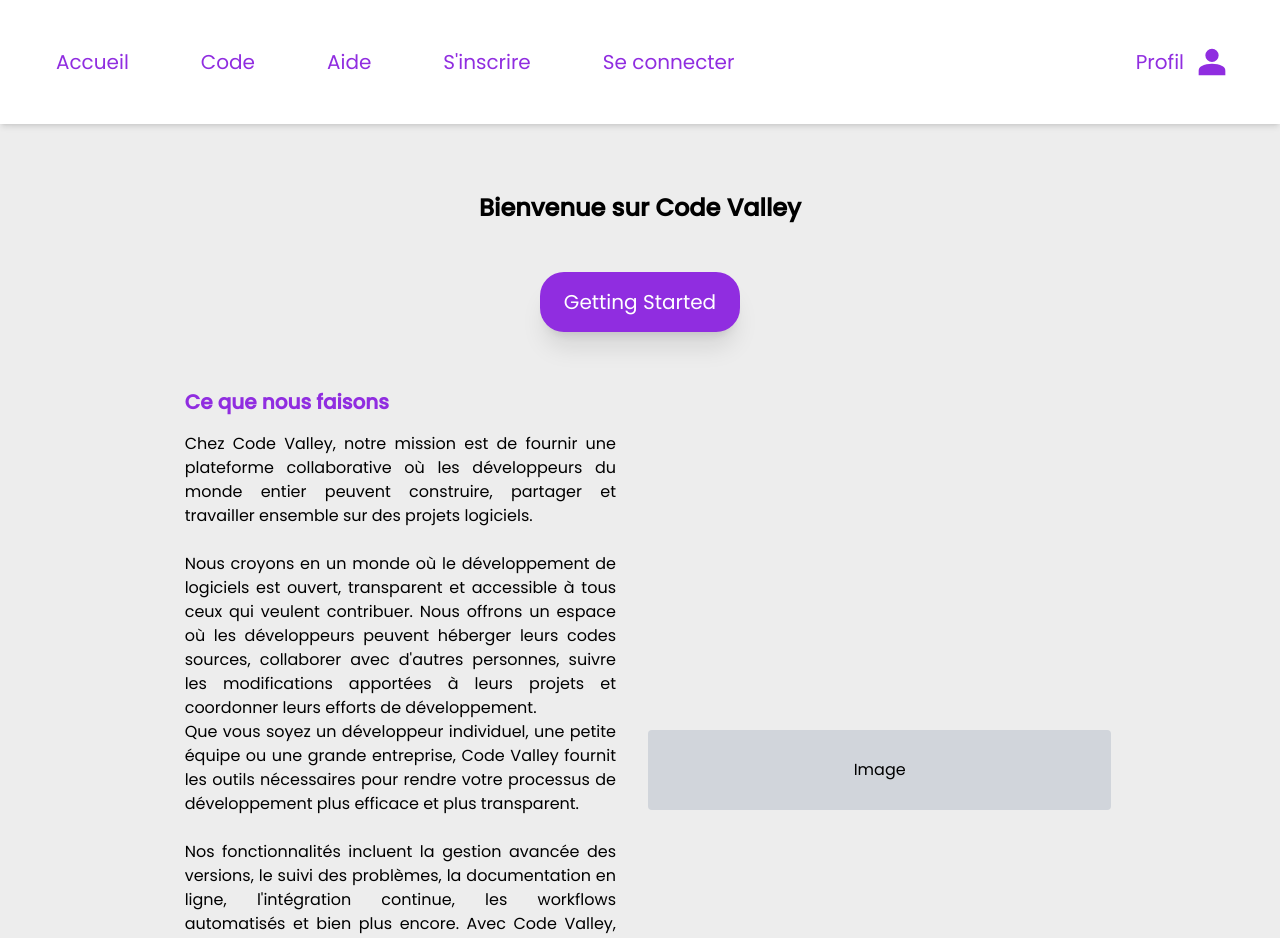
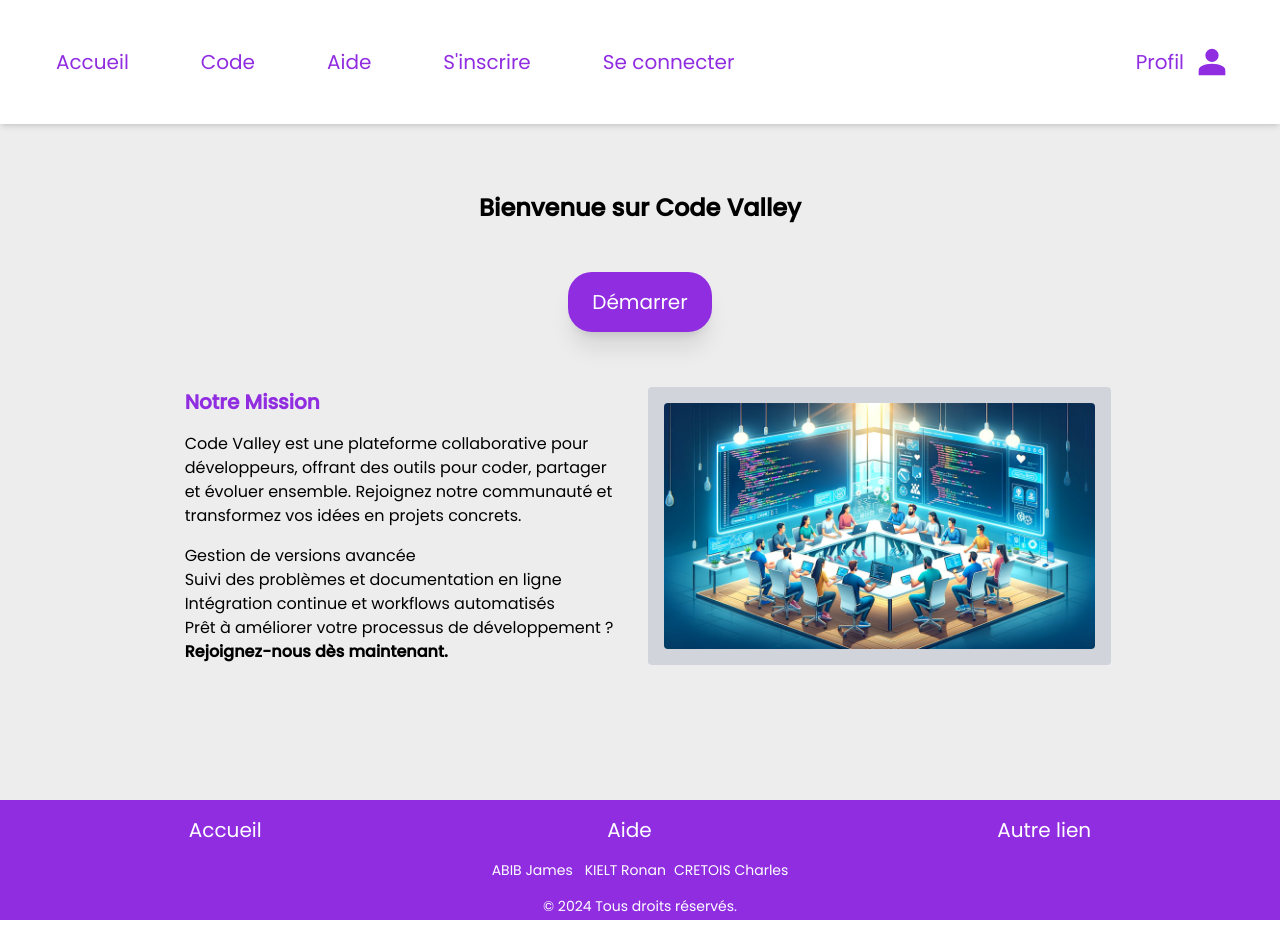
Before and after one commit to CodeValleyy/code-valley-front, a Vue app: page / in a window 1280 px wide. Shown: the top 938 px of the page. Built offline with nearby package versions, Linux system fonts and the light colour scheme.

Commit message:
fix: Update Footer and HomeView content
- Added dynamic current year display in Footer
- Updated links layout and author names alignment in Footer
- Changed site name variable to 'Code Valley' in HomeView
- Revised mission statement and features list in HomeView

```diff
--- a/src/components/Footer.vue
+++ b/src/components/Footer.vue
@@ -1,25 +1,28 @@
-<script setup lang="ts"></script>
+<script setup lang="ts">
+import { ref } from 'vue'
+
+const currentYear = ref(new Date().getFullYear())
+</script>
 
 <template>
   <div
-    class="w-full pt-8 pb-2 px-8 flex flex-col items-center justify-between shadow-lg bg-primary bottom-0 text-white text-xl"
+    class="w-full pt-4 pb-1 px-4 flex flex-col items-center justify-between shadow-lg bg-primary bottom-0 text-white text-xl"
   >
-    <div class="w-full flex mb-4">
-      <div class="flex flex-col mr-40">
-        <RouterLink to="/" class="mb-2 hover:underline">Accueil</RouterLink>
-        <RouterLink to="/help" class="mb-2 hover:underline">Aide</RouterLink>
-        <RouterLink to="/register" class="mb-2 hover:underline">S'inscrire</RouterLink>
-        <RouterLink to="/login" class="mb-2 hover:underline">Se connecter</RouterLink>
-        <div class="mb-2 hover:underline">Ceci est un lien pour une page du site</div>
+    <div class="flex justify-around w-full mb-4">
+      <RouterLink to="/" class="hover:underline">Accueil</RouterLink>
+      <RouterLink to="/help" class="hover:underline">Aide</RouterLink>
+      <div class="hover:underline">Autre lien</div>
+    </div>
+    <div class="flex items-center justify-center mb-4 text-sm space-x-2">
+      <div class="mr-1"><a href="https://github.com/jabibamman" target="_blank">ABIB James</a></div>
+      <div class="mr-1">
+        <a href="https://github.com/chikatetsu" target="_blank">KIELT Ronan</a>
       </div>
-      <div class="flex flex-col mr-40">
-        <div class="mb-2 hover:underline">Ceci est un lien pour une page du site</div>
+      <div class="mr-1">
+        <a href="https://github.com/carlito0605" target="_blank">CRETOIS Charles</a>
       </div>
     </div>
-    <div class="flex items-center">
-      <div class="mr-2 text-sm">ABIB James;</div>
-      <div class="mr-2 text-sm">KIELT Ronan;</div>
-      <div class="mr-2 text-sm">CRETOIS Charles;</div>
-    </div>
+    <!-- Copyright -->
+    <div class="text-sm">© {{ currentYear }} Tous droits réservés.</div>
   </div>
 </template>
--- a/src/views/HomeView.vue
+++ b/src/views/HomeView.vue
@@ -5,6 +5,7 @@ import Button from '@/components/Button.vue'
 import { useRouter } from 'vue-router'
 
 const name = 'Code Valley'
+
 const router = useRouter()
 const sendTo = (location: string) => {
   router.push(location)
@@ -15,41 +16,39 @@ const sendTo = (location: string) => {
   <Header />
   <div class="min-h-screen h-full flex flex-col justify-between">
     <div class="w-full h-full pt-40 p-4 flex flex-col items-center">
-      <div class="mb-4 text-2xl p-8 font-semibold">Bienvenue sur {{ name }}</div>
-      <Button label="Getting Started" size="xl" @click="sendTo('/code')"></Button>
-      <div class="mt-6 flex justify-center p-4 w-11/12 items-center">
+      <h1 class="mb-4 text-2xl p-8 font-semibold">Bienvenue sur {{ name }}</h1>
+      <Button label="Démarrer" size="xl" @click="sendTo('/code')"></Button>
+      <section class="mt-6 flex justify-center p-4 w-11/12 items-center">
         <div class="w-5/12 p-4">
-          <div class="font-bold text-primary mr-4 text-xl mb-4">Ce que nous faisons</div>
-          <div class="text-justify">
-            Chez {{ name }}, notre mission est de fournir une plateforme collaborative où les
-            développeurs du monde entier peuvent construire, partager et travailler ensemble sur des
-            projets logiciels. <br /><br />
-            Nous croyons en un monde où le développement de logiciels est ouvert, transparent et
-            accessible à tous ceux qui veulent contribuer. Nous offrons un espace où les
-            développeurs peuvent héberger leurs codes sources, collaborer avec d'autres personnes,
-            suivre les modifications apportées à leurs projets et coordonner leurs efforts de
-            développement. <br />
-            Que vous soyez un développeur individuel, une petite équipe ou une grande entreprise,
-            {{ name }} fournit les outils nécessaires pour rendre votre processus de développement
-            plus efficace et plus transparent. <br /><br />
-            Nos fonctionnalités incluent la gestion avancée des versions, le suivi des problèmes, la
-            documentation en ligne, l'intégration continue, les workflows automatisés et bien plus
-            encore. Avec {{ name }}, vous pouvez créer des logiciels de meilleure qualité plus
-            rapidement et plus facilement, tout en favorisant la collaboration et l'innovation.
-            <br />
-            Que vous soyez un débutant ou un expert en développement, {{ name }} est là pour vous
-            aider à réussir dans vos projets logiciels. Rejoignez notre communauté mondiale de
-            millions de développeurs et découvrez ce que vous pouvez accomplir ensemble sur
-            {{ name }}.
-          </div>
+          <h2 class="font-bold text-primary mr-4 text-xl mb-4">Notre Mission</h2>
+          <p>
+            {{ name }} est une plateforme collaborative pour développeurs, offrant des outils pour
+            coder, partager et évoluer ensemble. Rejoignez notre communauté et transformez vos idées
+            en projets concrets.
+          </p>
+          <ul class="mt-4">
+            <li>Gestion de versions avancée</li>
+            <li>Suivi des problèmes et documentation en ligne</li>
+            <li>Intégration continue et workflows automatisés</li>
+          </ul>
+          <p>
+            Prêt à améliorer votre processus de développement ?
+            <strong>Rejoignez-nous dès maintenant.</strong>
+          </p>
         </div>
         <div
-          class="bg-gray-300 rounded ml-4 w-5/12 p-4 text-center h-20 flex flex-col justify-center"
+          class="bg-gray-300 rounded ml-4 w-5/12 p-4 text-center h-30 flex flex-col justify-center"
         >
-          Image
+          <!-- Image or dynamic content goes here -->
+          <img
+            src="@/assets/home.webp"
+            alt="Code Valley"
+            class="rounded"
+            style="width: 100%; height: 100%; object-fit: cover"
+          />
         </div>
-      </div>
+      </section>
     </div>
-    <Footer />
   </div>
+  <Footer />
 </template>
```
Also changed, not shown: src/assets/home.webp (added), 1 other file (tests, documents, lock files or other folders).
